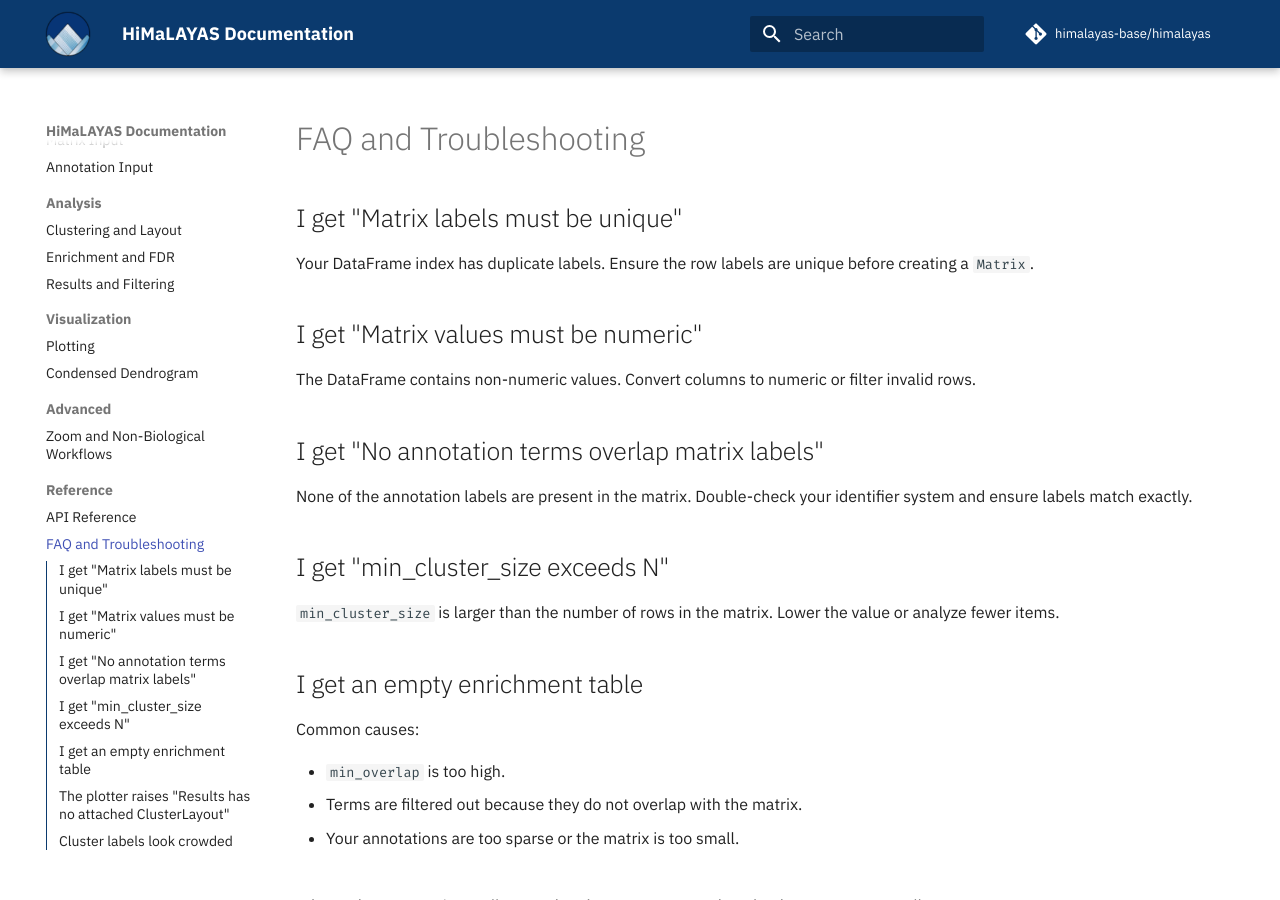
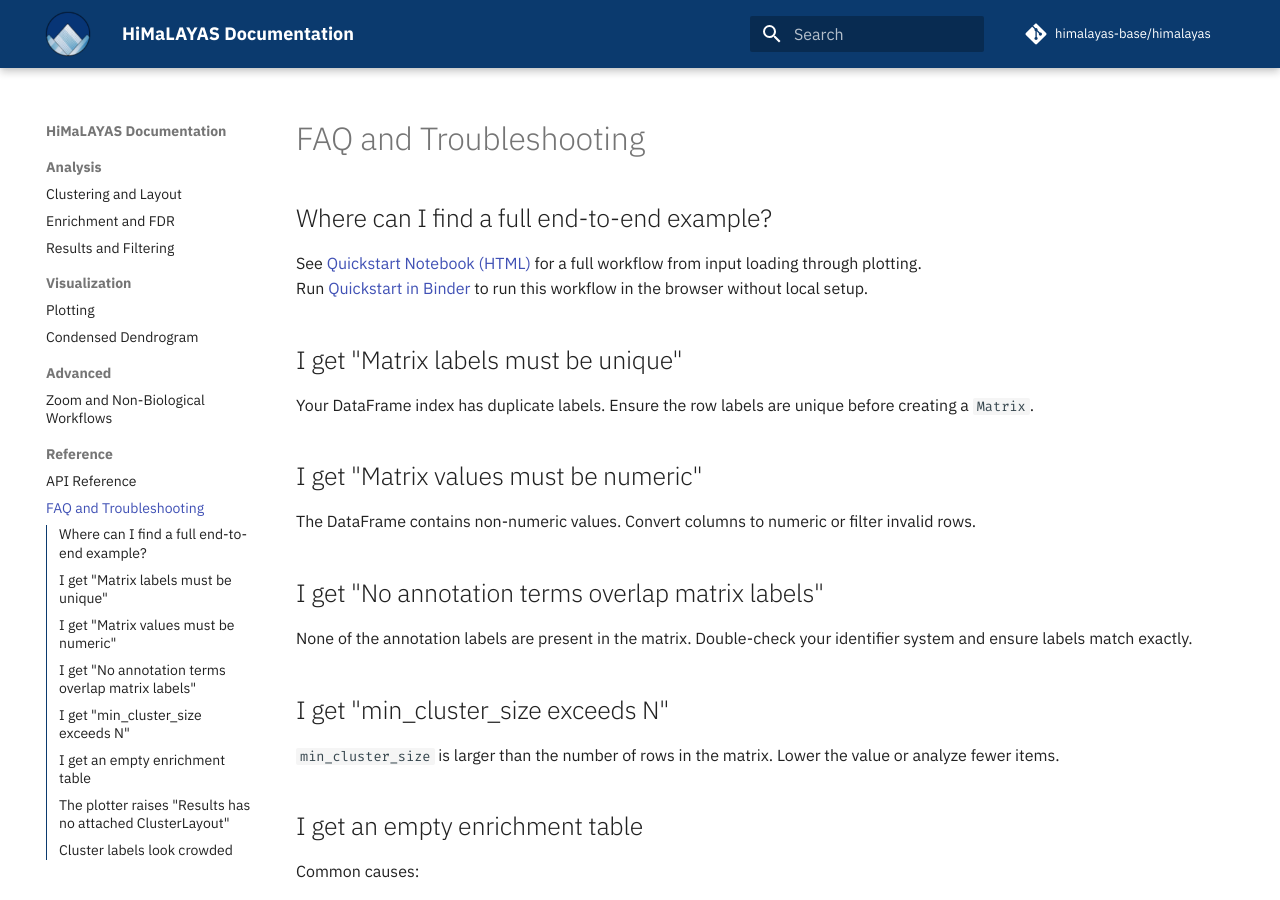
Before and after one commit to himalayas-base/himalayas-docs, an MkDocs documentation site: the page built from docs/11_faq.md, in a window 1280 px wide and 900 px high. Built offline with MkDocs 1.6.1 and Material for MkDocs 9.7.7, drawn with Linux system fonts in a browser that asks for light colours; comment, search, counter and statistics services are not loaded.

Commit message:
add Binder link

```diff
--- a/docs/11_faq.md
+++ b/docs/11_faq.md
@@ -1,4 +1,10 @@
 # FAQ and Troubleshooting
+
+## Where can I find a full end-to-end example?
+
+See [Quickstart Notebook (HTML)](quickstart.html) for a full workflow from input loading through plotting.
+<br>
+Run [Quickstart in Binder](https://mybinder.org/v2/gh/himalayas-base/himalayas-docs/HEAD?filepath=notebooks/quickstart.ipynb) to run this workflow in the browser without local setup.
 
 ## I get "Matrix labels must be unique"
 
```
Also changed, not shown: docs/index.md (+2 -1 lines).
